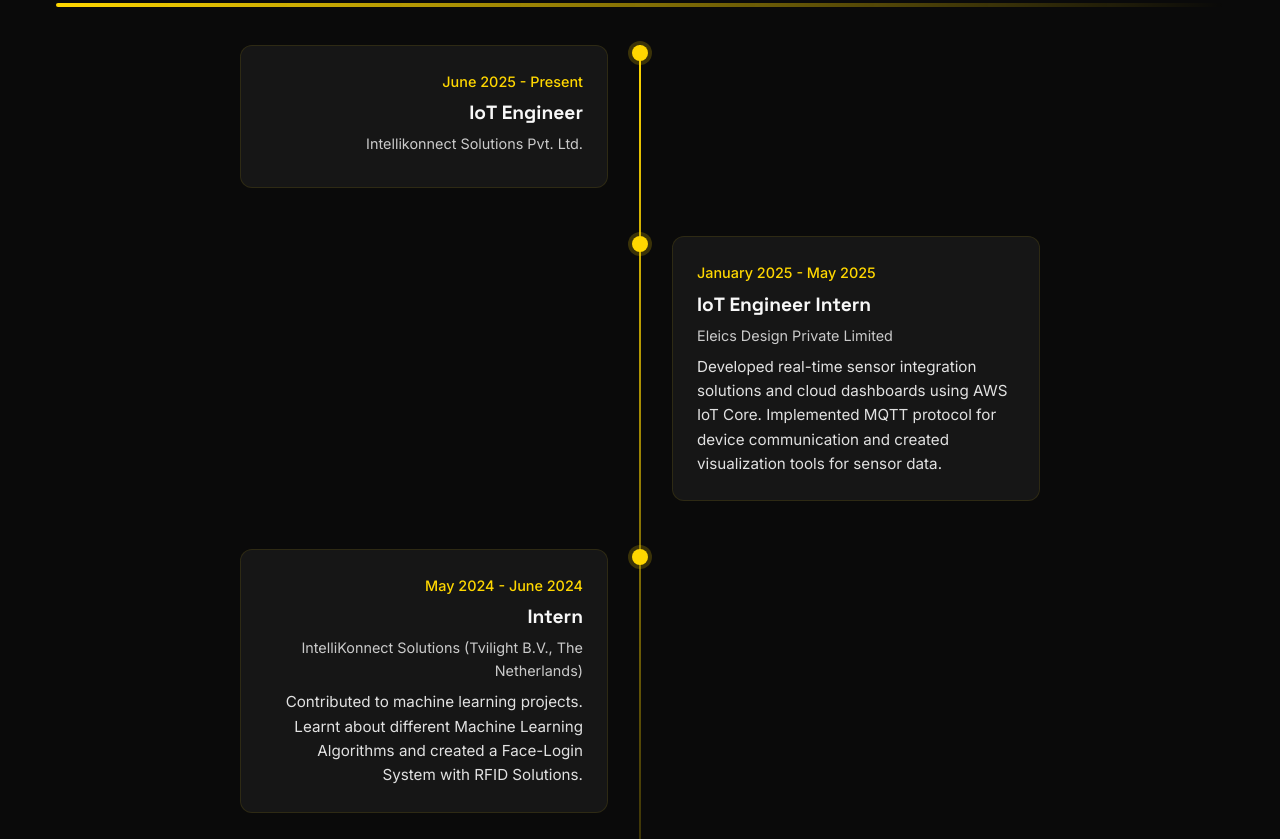
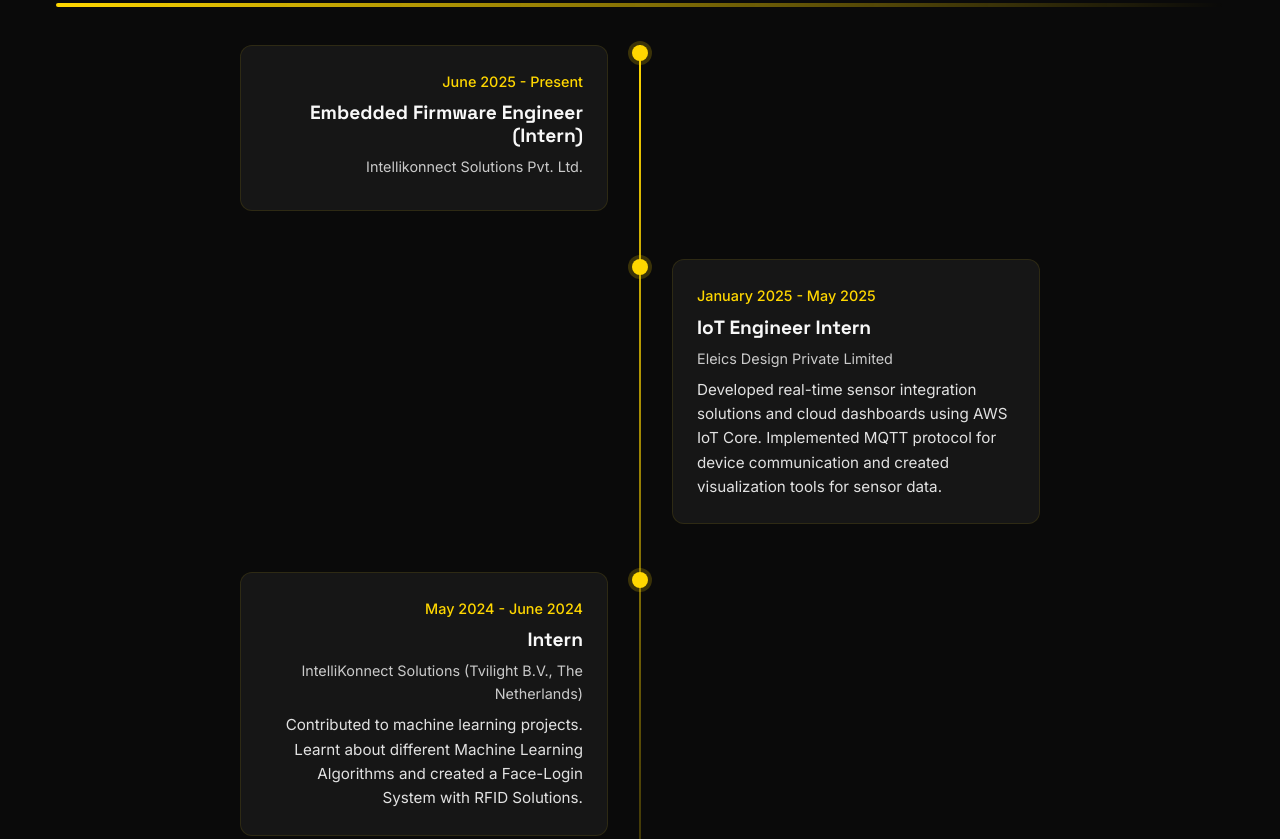
Before and after one commit to yashshah5811/yashshah, a plain HTML site: page index.html in a window 1280 px wide. Shown: the part 2804-3643 px from the top of the page. Drawn offline with Linux system fonts and the light colour scheme.

Commit message:
Update index.html
Updated intern & embedded firmware engineer in tvilight (Intellikonnect Solutions)

```diff
--- a/index.html
+++ b/index.html
@@ -930,7 +930,7 @@
           <div class="timeline-dot"></div>
           <div class="timeline-content">
             <div class="timeline-date">June 2025 - Present</div>
-            <h3 class="timeline-title">IoT Engineer</h3>
+            <h3 class="timeline-title">Embedded Firmware Engineer (Intern)</h3>
             <div class="timeline-company">Intellikonnect Solutions Pvt. Ltd.</div>
             <p class="timeline-description">
             </p>
```
